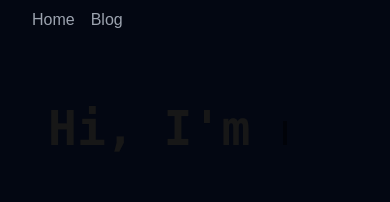
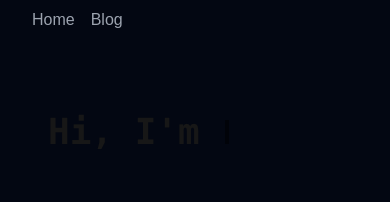
Before and after one commit to tamires-manhaes/tamires-manhaes.github.io, a Next.js app: page / in a window 390 px wide. Shown: the top 202 px of the page. Built offline with nearby package versions, Linux system fonts and the light colour scheme; no server answers; the database is empty.

Commit message:
refactor: Adjust font size in TypingWordAnimation component for better responsiveness

```diff
--- a/src/components/TypingWordAnimation/index.tsx
+++ b/src/components/TypingWordAnimation/index.tsx
@@ -31,7 +31,7 @@ const TypingAnimation = ({
   }, [index, text, speed, pause]);
 
   return (
-    <div className="inline-block text-5xl font-bold mb-6 dark:text-textColor font-mono">
+    <div className="inline-block text-4xl lg:text-5xl font-bold mb-6 dark:text-textColor font-mono">
       <span>{displayedText}</span>
       <span className="ml-1 w-1 h-6 bg-black inline-block animate-blink"></span>
     </div>
```
